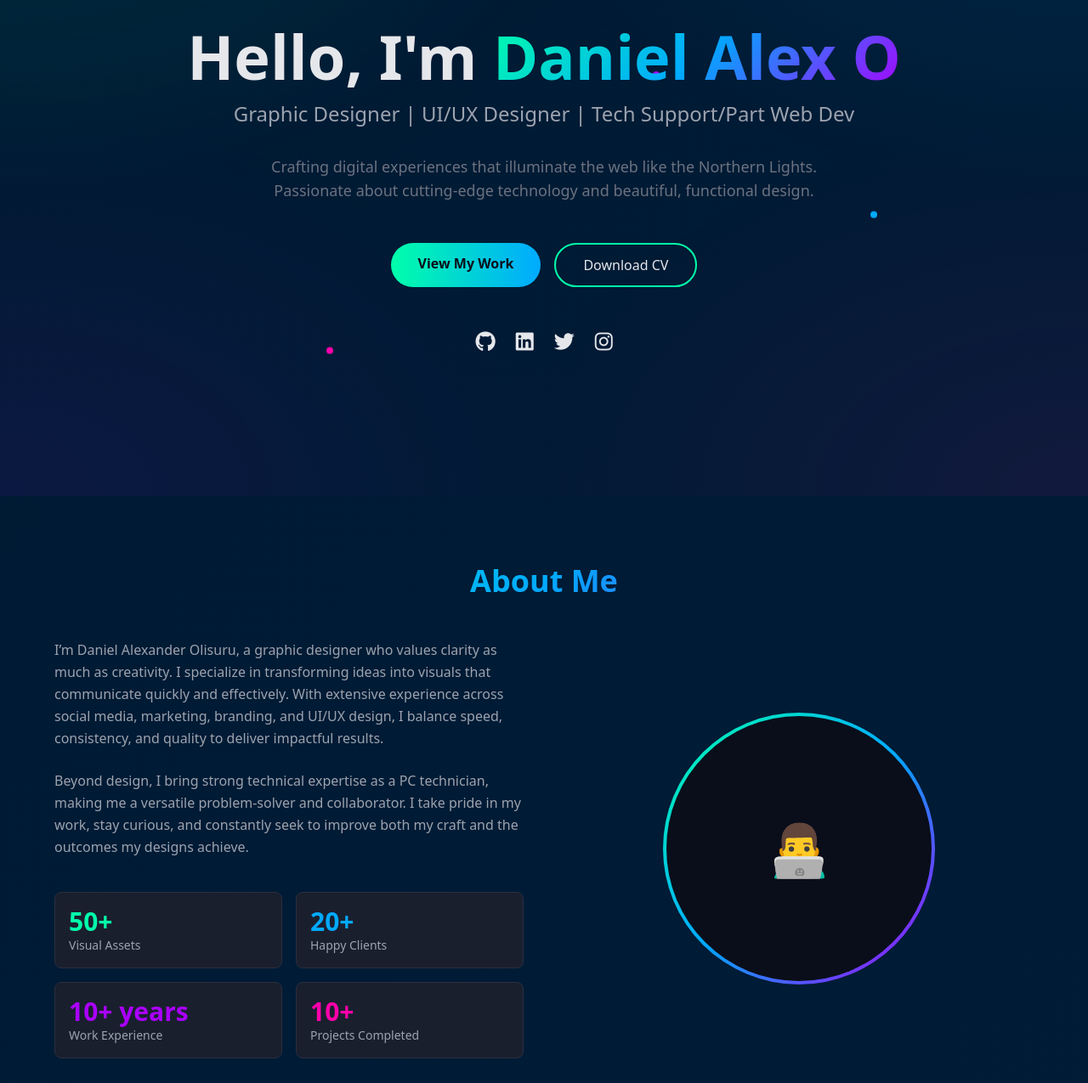
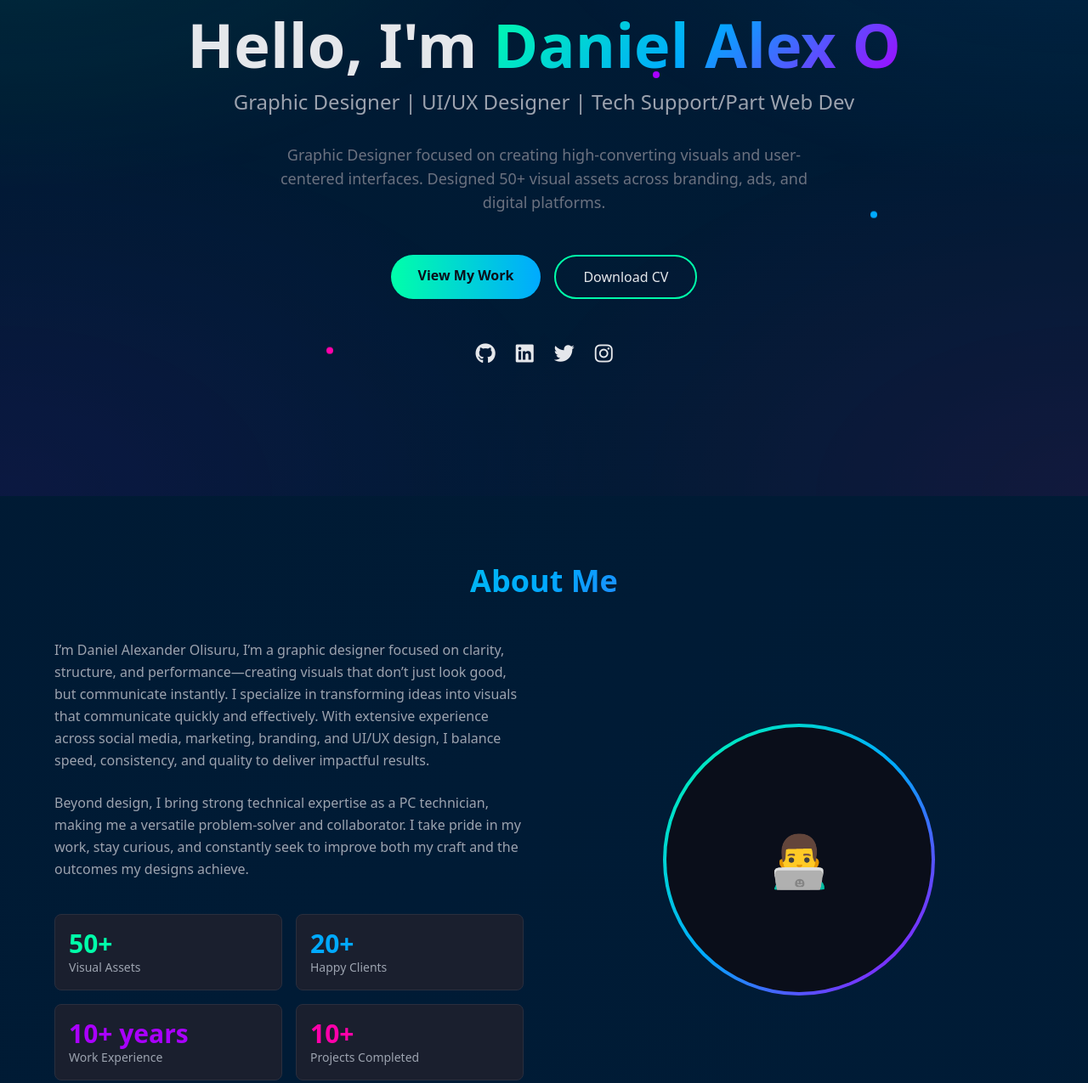
Before and after one commit to Fhacs2/DanielAO, a plain HTML site: page index.html in a window 1280 px wide. Shown: the part 216-1491 px from the top of the page at 85% size. Drawn offline with nearby package versions, Linux system fonts and the light colour scheme.

Commit message:
Update index.html

```diff
--- a/index.html
+++ b/index.html
@@ -191,8 +191,8 @@
                 </h1>
                 <p class="text-xl md:text-2xl text-gray-400 mb-8">Graphic Designer | UI/UX Designer | Tech Support/Part Web Dev</p>
                 <p class="text-lg text-gray-500 max-w-2xl mx-auto mb-12">
-                    Crafting digital experiences that illuminate the web like the Northern Lights.
-                    Passionate about cutting-edge technology and beautiful, functional design.
+                    Graphic Designer focused on creating high-converting visuals and user-centered interfaces.
+                    Designed 50+ visual assets across branding, ads, and digital platforms.
                 </p>
                 <div class="flex flex-col sm:flex-row gap-4 justify-center">
                     <a href="#portfolio" class="px-8 py-3 bg-gradient-to-r from-aurora-green to-aurora-blue rounded-full text-dark-bg font-semibold hover:shadow-lg hover:shadow-aurora-green/50 transition transform hover:scale-105">
@@ -226,7 +226,8 @@
             <div class="max-w-6xl mx-auto grid md:grid-cols-2 gap-12 items-center">
                 <div class="space-y-6">
                     <p class="text-gray-400 leading-relaxed">
-                        I’m Daniel Alexander Olisuru, a graphic designer who values clarity as much as creativity.
+                        I’m Daniel Alexander Olisuru, I’m a graphic designer focused on clarity, structure,
+                        and performance—creating visuals that don’t just look good, but communicate instantly.
                         I specialize in transforming ideas into visuals that communicate quickly and effectively.
                         With extensive experience across social media, marketing, branding, and UI/UX design,
                         I balance speed, consistency, and quality to deliver impactful results.
@@ -449,7 +450,7 @@
                     <div class="w-16 h-16 mx-auto mb-4 rounded-full bg-gradient-to-br from-aurora-green to-aurora-blue flex items-center justify-center">
                         <i class="fas fa-solid fa-pen-nib text-2xl text-dark-bg"></i>
                     </div>
-                    <h3 class="text-xl font-semibold mb-3">Graphic Design</h3>
+                    <h3 class="text-xl font-semibold mb-3">Graphic Design for marketing, branding, and performance-driven campaigns</h3>
                     <p class="text-gray-400">
                         Visually compelling designs for marketing, branding,
                         and digital content—crafted to capture attention and communicate effectively.
```
